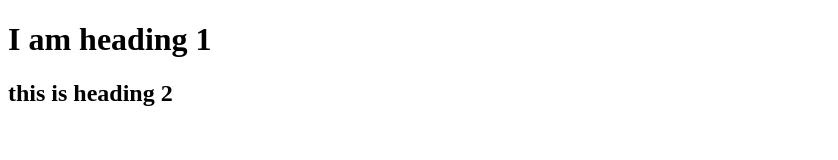
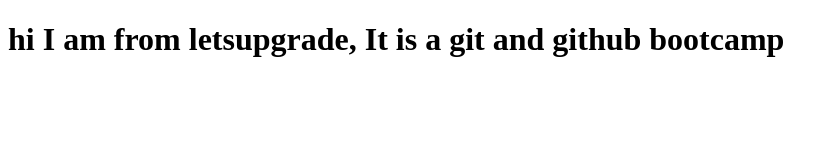
Before and after one commit to Suprith600/bootcamp_testing, a plain HTML site: page index.html in a window 1280 px wide. Shown: the whole page, without its empty margins (0-838 px from the left). Drawn offline with Linux system fonts and the light colour scheme.

Commit message:
1st change

```diff
--- a/index.html
+++ b/index.html
@@ -7,8 +7,6 @@
     </head>
     <body>
         <h1>
-            I am heading 1
-        </h1>
-        <h2> this is heading 2</h2>
+            hi I am from letsupgrade, It is a git and github bootcamp</h1>
     </body>
 </html>
```
